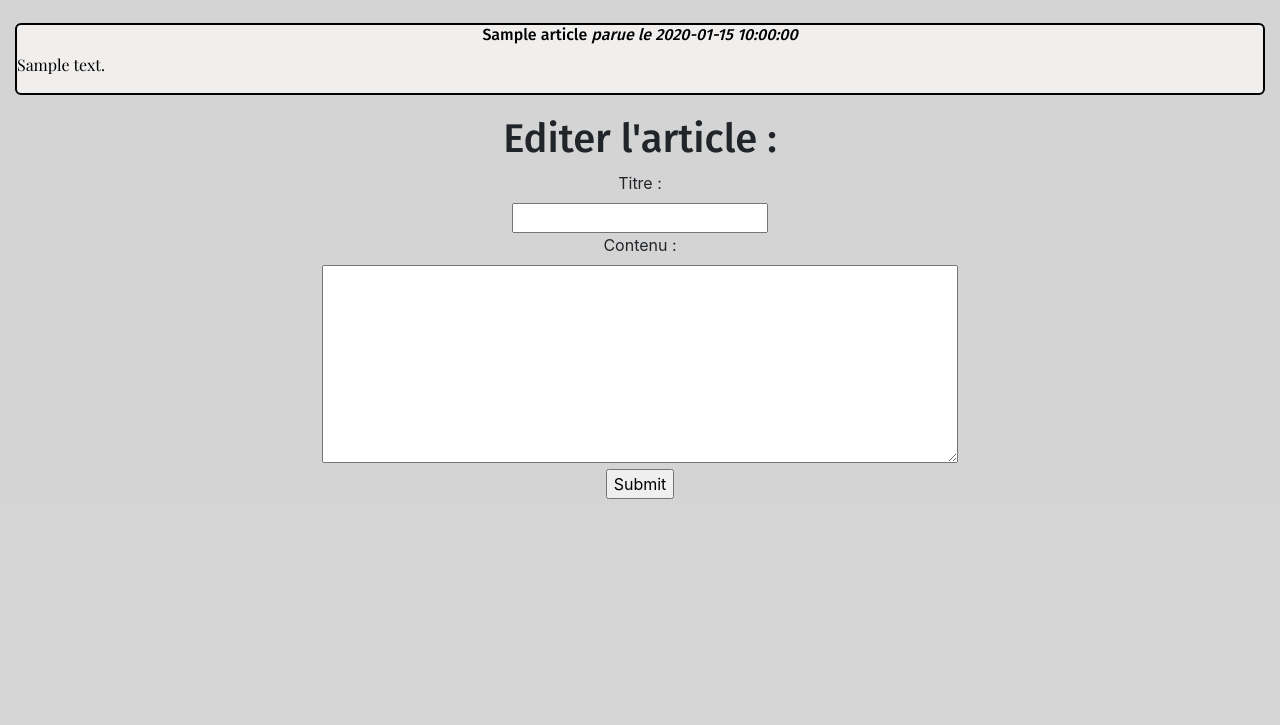
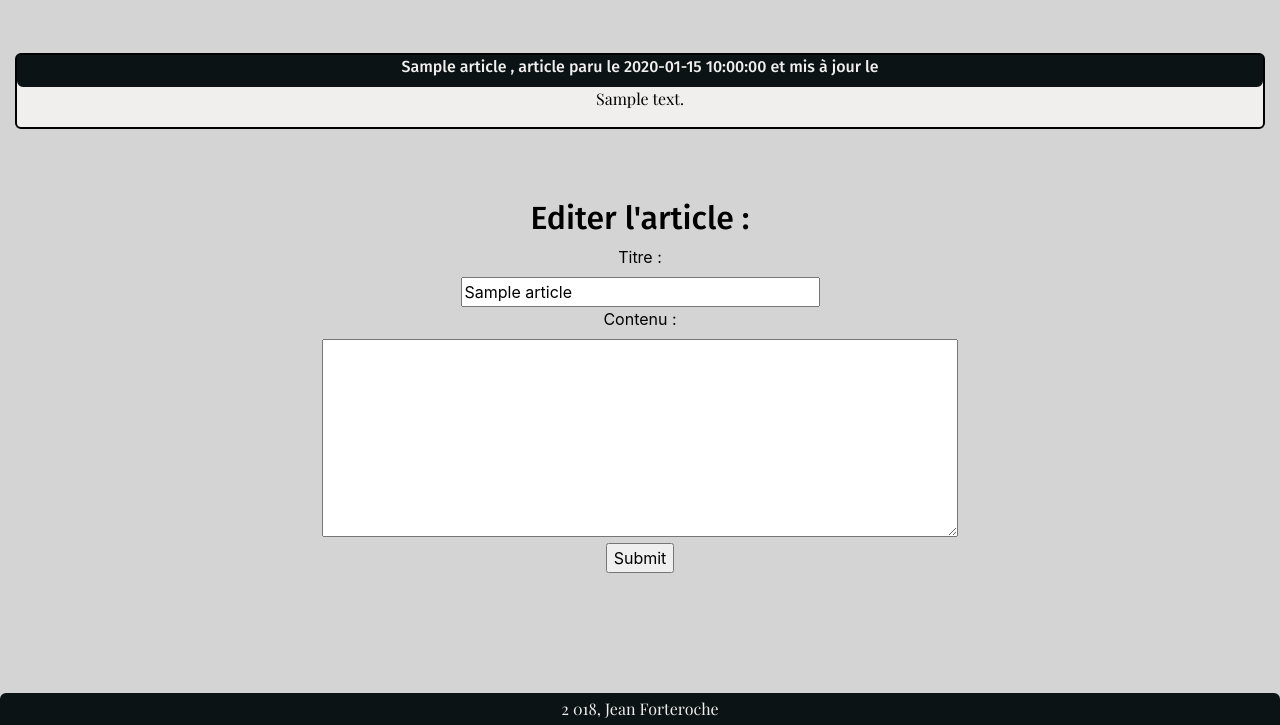
Before and after one commit to TristanLax/Projet-4, a PHP site: template view/articleView.php in a window 1280 px wide. Shown: the part 455-1180 px from the top of the page. Before the commit the page ends 954 px from the top, so only its background shows below. Run offline with PHP 8.4, Linux system fonts and the light colour scheme; the visitor is signed in with stand-in values (Sample User, id 1); the template is opened without the code that fills it: most values are stand-ins (such as "Sample title", 1, 10 or a date in 2020); some libraries are stand-ins or nearby versions.

Commit message:
Avancement et fin du retravail en CSS avec bootstrap

```diff
--- a/manager/ArticleManager.php
+++ b/manager/ArticleManager.php
@@ -7,7 +7,7 @@ class ArticleManager extends Manager
 
     public function getArticle($postId)
     {
-        $sql = 'SELECT id, title, content, DATE_FORMAT(article_date, \'%d/%m/%Y\') AS article_date, DATE_FORMAT(article_edit, \'%d/%m/%Y à %Hh%imin%ss\') FROM articles WHERE id = ?';
+        $sql = 'SELECT id, title, content, DATE_FORMAT(article_date, \'%d/%m/%Y\') AS article_date, DATE_FORMAT(article_edit, \'%d/%m/%Y\') AS article_edit FROM articles WHERE id = ?';
         $article = $this->fetch($sql, 'Article', [$postId]);
 
         return $article;
@@ -15,7 +15,7 @@ class ArticleManager extends Manager
 
     public function getArticles()
     {
-        $sql = 'SELECT id, title, content, DATE_FORMAT(article_date, \'%d/%m/%Y\') AS article_date, DATE_FORMAT(article_edit, \'%d/%m/%Y à %Hh%imin%ss\') AS article_edit FROM articles ORDER BY article_date DESC';
+        $sql = 'SELECT id, title, content, DATE_FORMAT(article_date, \'%d/%m/%Y\') AS article_date, DATE_FORMAT(article_edit, \'%d/%m/%Y\') AS article_edit FROM articles ORDER BY article_date DESC';
         $articles = $this->fetchAll($sql, 'Article');
 
         return $articles;
--- a/view/articleView.php
+++ b/view/articleView.php
@@ -6,29 +6,36 @@
 <?php include("header.php"); ?>
 <?php $title = htmlspecialchars($article->getTitle()); ?>
 
+<div class="row">
+    <div class="col-lg-12">
         <p><a href="index.php?controller=admin&action=Adminaccueil">Retour a l'Administration</a></p>
 
-<div class="news">
+            <div class="col-lg-12 news mainpage">
+                <div class="newsheader">
                     <h3>
-        <?= htmlspecialchars($article->getTitle()) ?>
-        <em>parue le <?= $article->getDate() ?></em>
+                        <?= $article->getTitle()?>
+                        , article paru le <?= $article->getDate() ?> et mis à jour le <?=($article->getDate() == $article->getEdit() ? : $article->getEdit()) ?>
                     </h3>
+                </div>
+                <div class="newstext">
+                    <p><?= $article->getContent() ?></p>
+                </div>
+            </div>
+    </div>
+</div>
 
-    <p>
-        <?= nl2br(htmlspecialchars($article->getContent())) ?>
-    </p>
-</div>
-<div>
-<h1>Editer l'article :</h1>
+<div class="row">
+    <div class="col-lg-12 mainpage">
 
+        <h2>Editer l'article :</h2>
         <form method="post" action="index.php?controller=admin&action=modifier">
             <div>
                 <label for="title">Titre :</label><br />
-        <input type="text" id="title" name="title" />
+                <input type="text" id="title" name="title" size="30" value="<?= $article->getTitle(); ?>" />
             </div>
             <div>
                 <label for="content">Contenu :</label><br />
-        <textarea rows="8" cols="60" id="content" name="content"></textarea>
+                <textarea rows="8" cols="60" id="content" name="content" value=""></textarea>
             </div>
             <div>
                 <input type="hidden" name="id" value="<?= $article->getId()?>" />
@@ -37,7 +44,7 @@
         </form>
 
     </div>
+</div>
 
-<?php $content = ob_get_clean(); ?>
-
+<?php include("footer.php"); ?>
 <?php require('template.php'); ?>
--- a/view/footer.php
+++ b/view/footer.php
@@ -1,7 +1,7 @@
 <footer>
 
     <div class="row footer">
-        <div class="col-lg-12 footer-text"> <p> </p>
+        <div class="col-lg-12"> <p class="footer-text">2 018, Jean Forteroche </p>
         </div>
     </div>
 
--- a/web/css/style.css
+++ b/web/css/style.css
@@ -1,6 +1,7 @@
 body
 {
     background-color: #d4d4d4;
+    color: black;
 }
 
 h1,
@@ -8,7 +9,7 @@ h2,
 h3
 {
     text-align: center;
-   font-family: 'Fira Sans', sans-serif;
+    font-family: 'Fira Sans', sans-serif;
 }
 
 h3
@@ -44,6 +45,12 @@ p
 {
     padding-right: 15px;
     padding-left: 15px;
+    text-align: center;
+}
+
+.lien
+{
+    text-align: center;
 }
 
 a
@@ -52,33 +59,24 @@ a
     color: blue;
 }
 
-table,
 td
 {
-    border: 1px solid black;
+    border: 2px solid black;
+    padding: 5px;
 }
 
 table
 {
+    border: 2px solid black;
     margin: auto;
+    margin-top: 20px;
     text-align: center;
     border-collapse: collapse;
-}
-
-td
-{
-    padding: 3px;
 }
 
 form
 {
     text-align: center;
-}
-
-[class*="col-"]
-{
-    text-align: center;
-    color: black;
 }
 
 .header-image
@@ -98,6 +96,7 @@ form
 
 .footer
 {
+    margin-top: 120px;
     background-color: #0c1315;
     color: black;
     border: 2px solid #0c1315;
@@ -112,5 +111,31 @@ form
 
 .footer-text
 {
-    padding: 5px;
+    padding: 2px;
+    color: #f0efee;
+    text-align: center;
+    margin-bottom: 0px;
 }
+
+.commentaires
+{
+    margin-top: 50px;
+}
+
+.comform
+{
+    margin-bottom: 50px;
+}
+
+.mainpage
+{
+    margin-top: 50px;
+}
+
+.supporttitle
+{
+    margin-top: 50px;
+    margin-bottom: 20px;
+    text-align: center;
+    font-weight: bold;
+}
```
Also changed, not shown: view/adminView.php (+13 -14 lines), view/listPostsView.php (+3 -6 lines), view/loginView.php (+7 -8 lines), view/moderationView.php (+9 -2 lines), view/postView.php (+5 -9 lines). Lines whose indentation alone changed are shown as unchanged.
